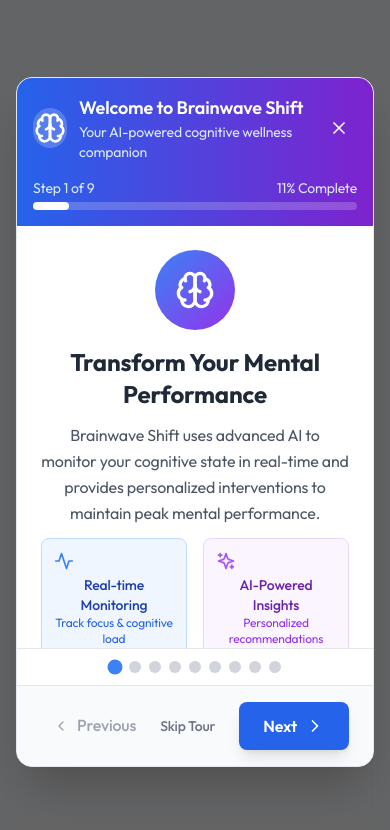
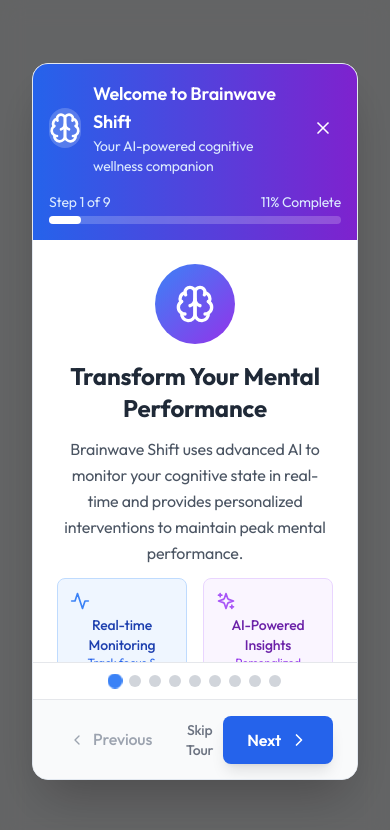
Before and after one commit to KushagraJaju/Brainwave-Shift-Website, a React (Vite) app: page / in a window 390 px wide. Shown: the top 830 px of the page. Built offline with nearby package versions, Linux system fonts and the light colour scheme.

Commit message:
Fix Modal Overlay to Cover Full Viewport

```diff
--- a/src/components/DeviceConnectionModal.tsx
+++ b/src/components/DeviceConnectionModal.tsx
@@ -18,6 +18,20 @@
 }) => {
   const [selectedProvider, setSelectedProvider] = useState<string | null>(null);
   const [connectionStep, setConnectionStep] = useState<'select' | 'connecting' | 'success'>('select');
+
+  // CRITICAL: Add/remove body class for modal state
+  React.useEffect(() => {
+    if (isOpen) {
+      document.body.classList.add('modal-open');
+    } else {
+      document.body.classList.remove('modal-open');
+    }
+
+    // Cleanup on unmount
+    return () => {
+      document.body.classList.remove('modal-open');
+    };
+  }, [isOpen]);
 
   if (!isOpen) return null;
 
@@ -133,7 +147,7 @@
 
   return (
     <div
-      className="modal-overlay-critical flex items-center justify-center p-4"
+      className="modal-overlay-critical modal-open flex items-center justify-center p-4"
       role="dialog"
       aria-modal="true"
       aria-labelledby="connection-modal-title"
--- a/src/components/DigitalWellnessIntervention.tsx
+++ b/src/components/DigitalWellnessIntervention.tsx
@@ -29,9 +29,17 @@
   const [breathingCount, setBreathingCount] = useState(0);
   const [isBreathing, setIsBreathing] = useState(false);
 
+  // CRITICAL: Add/remove body class for modal state
   useEffect(() => {
+    document.body.classList.add('modal-open');
+
     // Animate in
     setTimeout(() => setIsVisible(true), 100);
+
+    // Cleanup on unmount
+    return () => {
+      document.body.classList.remove('modal-open');
+    };
   }, []);
 
   const formatTime = (milliseconds?: number) => {
@@ -99,7 +107,7 @@
 
   return (
     <div
-      className="modal-overlay-critical modal-open flex items-center justify-center p-4 backdrop-blur-sm"
+      className="modal-overlay-critical modal-open flex items-center justify-center p-4"
       role="dialog"
       aria-modal="true"
       aria-labelledby="intervention-title"
--- a/src/components/OnboardingFlow.tsx
+++ b/src/components/OnboardingFlow.tsx
@@ -39,10 +39,18 @@
   // FIXED: Start with dark theme as default to match app startup
   const [selectedTheme, setSelectedTheme] = useState<'light' | 'dark'>('dark');
 
+  // CRITICAL: Add/remove body class for modal state
   useEffect(() => {
+    document.body.classList.add('modal-open');
+
     // Animate in after a short delay
     const timer = setTimeout(() => setIsVisible(true), 100);
-    return () => clearTimeout(timer);
+
+    // Cleanup on unmount
+    return () => {
+      document.body.classList.remove('modal-open');
+      clearTimeout(timer);
+    };
   }, []);
 
   const handleThemeSelect = (theme: 'light' | 'dark') => {
@@ -615,7 +623,7 @@
   };
 
   return (
-    <div className={`modal-overlay-critical modal-open flex items-center justify-center p-4`} role="dialog" aria-modal="true" aria-labelledby="onboarding-title">
+    <div className="modal-overlay-critical modal-open flex items-center justify-center p-4" role="dialog" aria-modal="true" aria-labelledby="onboarding-title">
       <div className={`
         modal-content-fix bg-white dark:bg-calm-800 rounded-2xl shadow-2xl dark:shadow-gentle-dark max-w-4xl w-full overflow-hidden
         transform transition-all duration-500 ease-out border border-calm-200 dark:border-calm-700
--- a/src/index.css
+++ b/src/index.css
@@ -460,6 +460,96 @@
   font-weight: 500;
 }
 
+/* CRITICAL: FIXED Z-INDEX HIERARCHY AND MODAL OVERLAY SYSTEM */
+
+/* CRITICAL: Full Viewport Modal Overlay System */
+.modal-overlay-critical {
+  /* CRITICAL: Position fixed to viewport, not relative to any container */
+  position: fixed !important;
+  top: 0 !important;
+  left: 0 !important;
+  right: 0 !important;
+  bottom: 0 !important;
+  width: 100vw !important;
+  height: 100vh !important;
+
+  /* CRITICAL: Highest z-index to ensure it's above everything */
+  z-index: 9999 !important;
+
+  /* CRITICAL: Full backdrop blur and overlay */
+  backdrop-filter: blur(12px) !important;
+  -webkit-backdrop-filter: blur(12px) !important;
+  background: rgba(0, 0, 0, 0.6) !important;
+
+  /* CRITICAL: Ensure it captures all pointer events */
+  pointer-events: auto !important;
+
+  /* CRITICAL: Smooth fade-in animation */
+  opacity: 0;
+  animation: modalFadeIn 0.3s ease-out forwards;
+}
+
+/* Modal fade-in animation */
+@keyframes modalFadeIn {
+  from {
+    opacity: 0;
+    backdrop-filter: blur(0px);
+    -webkit-backdrop-filter: blur(0px);
+  }
+  to {
+    opacity: 1;
+    backdrop-filter: blur(12px);
+    -webkit-backdrop-filter: blur(12px);
+  }
+}
+
+/* CRITICAL: Modal content positioning */
+.modal-content-fix {
+  position: relative !important;
+  z-index: 10000 !important;
+  pointer-events: auto !important;
+
+  /* CRITICAL: Ensure modal content is properly centered */
+  margin: auto !important;
+
+  /* CRITICAL: Prevent modal from being too large on small screens */
+  max-height: 90vh !important;
+  max-width: 95vw !important;
+
+  /* CRITICAL: Smooth scale-in animation */
+  transform: scale(0.95);
+  animation: modalScaleIn 0.3s ease-out forwards;
+}
+
+/* Modal scale-in animation */
+@keyframes modalScaleIn {
+  from {
+    transform: scale(0.95);
+    opacity: 0;
+  }
+  to {
+    transform: scale(1);
+    opacity: 1;
+  }
+}
+
+/* CRITICAL: Ensure modal is only shown when explicitly open */
+.modal-overlay-critical:not(.modal-open) {
+  display: none !important;
+}
+
+.modal-overlay-critical.modal-open {
+  display: flex !important;
+  align-items: center !important;
+  justify-content: center !important;
+}
+
+/* CRITICAL: Prevent body scroll when modal is open */
+body.modal-open {
+  overflow: hidden !important;
+  height: 100vh !important;
+}
+
 /* CRITICAL: Z-INDEX HIERARCHY - PRODUCTION READY */
 /* Base application layer */
 .app-base {
@@ -480,39 +570,9 @@
   z-index: 50 !important;
 }
 
-/* Modal overlays - highest priority but only when actually open */
-.modal-overlay, .modal-overlay-critical {
-  position: fixed !important;
-  top: 0 !important;
-  left: 0 !important;
-  right: 0 !important;
-  bottom: 0 !important;
-  width: 100vw !important;
-  height: 100vh !important;
-  z-index: 9999 !important;
-  backdrop-filter: blur(12px) !important;
-  -webkit-backdrop-filter: blur(12px) !important;
-  background: rgba(0, 0, 0, 0.6) !important;
-  /* CRITICAL: Only show when modal is actually open */
-  pointer-events: auto !important;
-}
-
-/* Modal content */
-.modal-content, .modal-content-fix {
-  position: relative !important;
-  z-index: 10000 !important;
-  pointer-events: auto !important;
-}
-
-/* Mobile menu button - should be above navigation */
+/* Mobile menu button - should be above navigation but below modals */
 .mobile-menu-button {
   z-index: 9998 !important;
-}
-
-/* Ensure proper stacking context */
-.stacking-context {
-  position: relative;
-  z-index: 0;
 }
 
 /* CRITICAL: Mobile-specific fixes */
@@ -528,14 +588,31 @@
     z-index: 41 !important;
   }
 
-  /* Ensure modal overlays don't interfere with mobile navigation */
-  .modal-overlay-critical:not(.modal-open) {
-    display: none !important;
+  /* CRITICAL: Ensure modal overlays work properly on mobile */
+  .modal-overlay-critical {
+    /* CRITICAL: Use viewport units for mobile compatibility */
+    width: 100vw !important;
+    height: 100vh !important;
+    height: 100dvh !important; /* Dynamic viewport height for mobile */
+
+    /* CRITICAL: Prevent iOS Safari bounce */
+    position: fixed !important;
+    overflow: hidden !important;
   }
 
-  .modal-overlay-critical.modal-open {
-    display: flex !important;
+  .modal-content-fix {
+    /* CRITICAL: Better mobile modal sizing */
+    max-height: 85vh !important;
+    max-height: 85dvh !important; /* Dynamic viewport height for mobile */
+    max-width: 92vw !important;
+    margin: 1rem !important;
   }
+}
+
+/* CRITICAL: Ensure proper stacking context */
+.stacking-context {
+  position: relative;
+  z-index: 0;
 }
 
 /* High contrast mode improvements */
@@ -561,3 +638,17 @@
 .skip-to-content {
   @apply sr-only focus:not-sr-only focus:absolute focus:top-4 focus:left-4 focus:z-[9999] focus:p-4 focus:bg-white focus:text-black focus:rounded-lg focus:shadow-lg;
 }
+
+/* CRITICAL: Prevent any container from clipping modals */
+.app-container, .main-content, .content-wrapper {
+  /* CRITICAL: Ensure containers don't create stacking contexts that interfere with modals */
+  position: relative !important;
+  z-index: auto !important;
+}
+
+/* CRITICAL: Ensure root element doesn't interfere */
+#root {
+  position: relative !important;
+  z-index: 0 !important;
+  min-height: 100vh !important;
+}
```
Also changed, not shown: src/components/BreathingExercise.tsx (+39 -27 lines).
